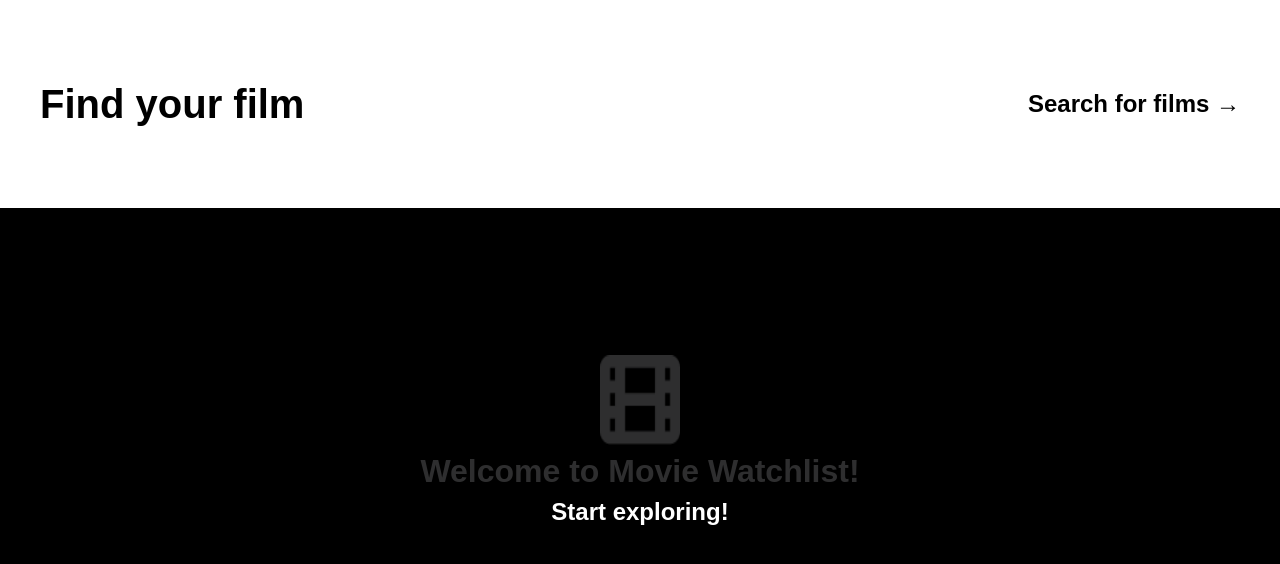
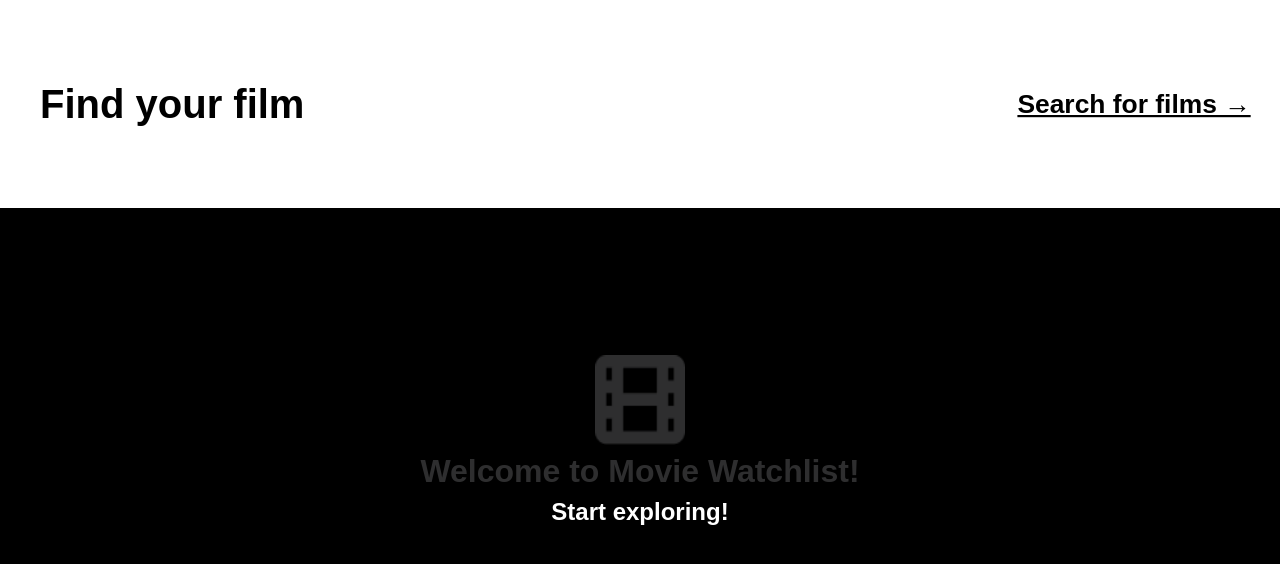
Before and after one commit to rensarmiento/movie-watchlist, a Next.js app: page / in a window 1280 px wide. In both pictures the pointer is over the link 1133 px from the left and 104 px from the top of the page. Shown: the top 564 px of the page. Built offline with nearby package versions, Linux system fonts and the light colour scheme.

Commit message:
styling for nav

```diff
--- a/src/app/globals.css
+++ b/src/app/globals.css
@@ -43,7 +43,12 @@ a {
 .navbar > a {
   font-weight: 600;
   font-size: 1.5rem;
+}
 
+.navbar > a:hover {
+  transform: scale(1.1);
+  transform-origin: center;
+  text-decoration: underline #000;
 }
 
 /* .homepage {
--- a/src/app/page.tsx
+++ b/src/app/page.tsx
@@ -8,7 +8,7 @@ export default function Home() {
         <Image
           src='/Icon.png'
           height={90}
-          width={80}
+          width={90}
           alt='film icon'
         />
         <h1>Welcome to Movie Watchlist!</h1>
```
